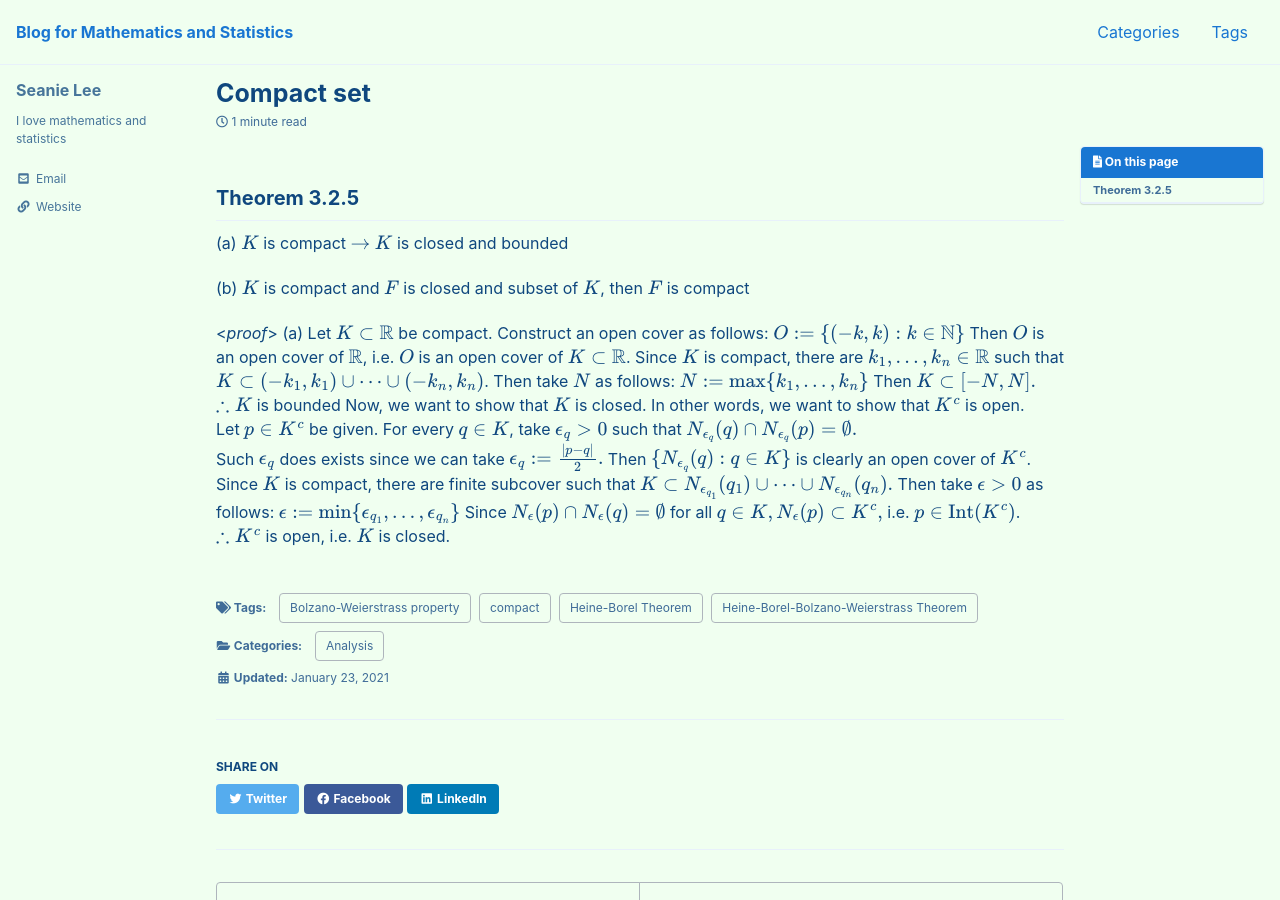
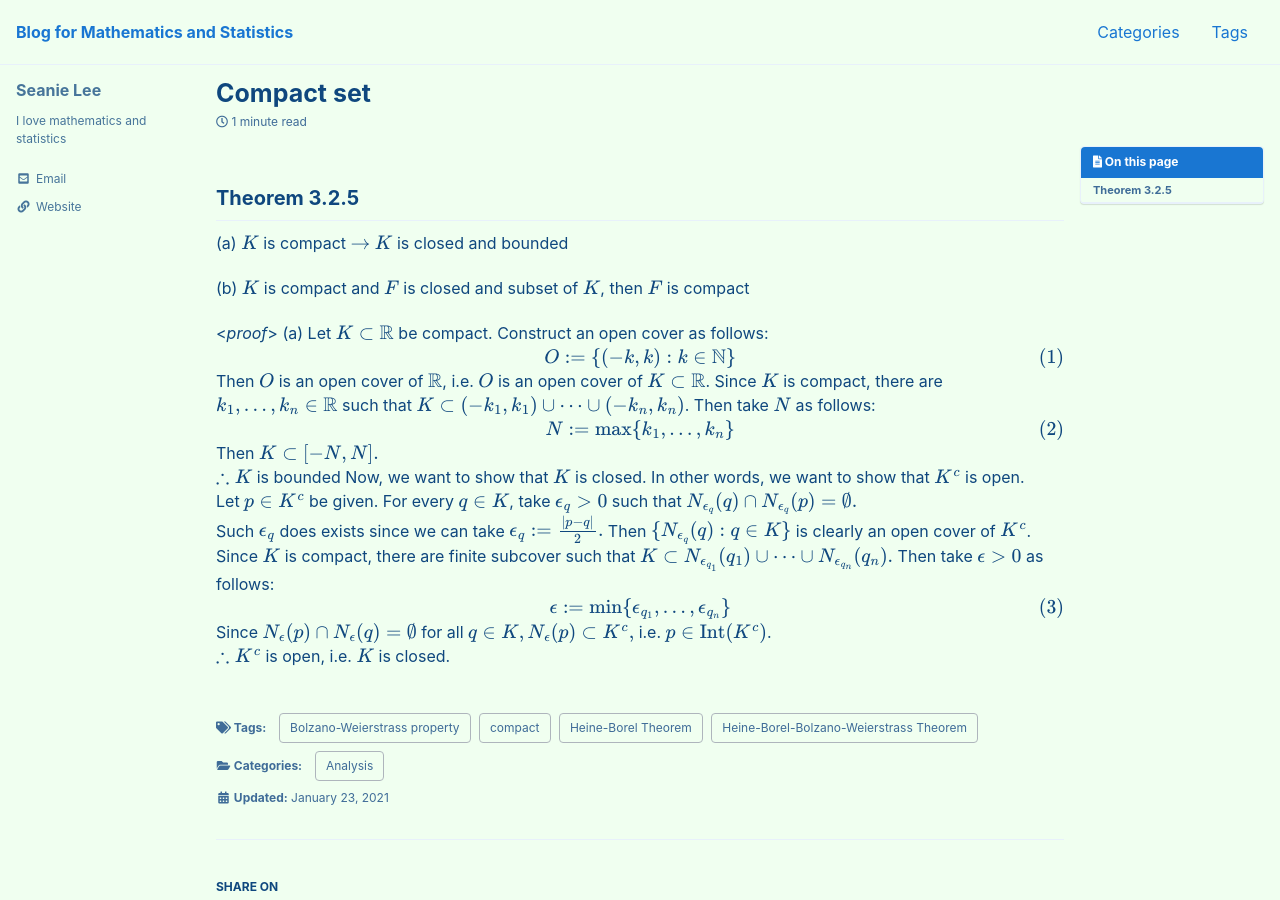
Before and after one commit to seanie12/blog, a Jekyll site: the page built from _posts/2021-01-23-compact.md, in a window 1280 px wide and 900 px high. Built offline with Jekyll 4.4.1, drawn with Linux system fonts in a browser that asks for light colours; cached includes are drawn as plain includes; formulas are drawn with MathJax 3.

Commit message:
Update 2021-01-23-compact.md

```diff
--- a/_posts/2021-01-23-compact.md
+++ b/_posts/2021-01-23-compact.md
@@ -26,11 +26,16 @@ comments : true
 <*proof*>
 (a) Let $K \subset \mathbb{R}$ be compact.  Construct an open cover as follows:
 $$
+\begin{align}
 O:=\{(-k,k): k \in \mathbb{N} \}
+\end{align}
 $$
 Then $O$ is an open cover of $\mathbb{R}$, i.e. $O$ is an open cover of $K\subset \mathbb{R}$.  Since $K$ is compact, there are $k_1, \ldots, k_n \in \mathbb{R}$ such that $K \subset(-k_1, k_1) \cup \cdots \cup (-k_n, k_n)$. Then take $N$ as follows:
- $$N := \max \{k_1, \ldots, k_n \}
  $$
+ \begin{align}
+ N := \max \{k_1, \ldots, k_n \}
+\end{align}
+$$
  Then $K \subset [-N, N].$ <br />
  $\therefore K$ is bounded
  Now, we want to show that $K$ is closed. In other words, we want to show that $K^c$ is open. <br />
@@ -38,8 +43,10 @@ Then $O$ is an open cover of $\mathbb{R}$, i.e. $O$ is an open cover of $K\subse
  Such $\epsilon_q$ does exists since we can take $\epsilon_q := \frac{|p-q|}{2}.$ Then $$\{ N_{\epsilon_q}(q): q\in K\} $$ is clearly an open cover of $K^c$. Since $K$ is compact, there are finite subcover such that $
  K \subset N_{\epsilon_{q_1}}(q_1) \cup \cdots \cup N_{\epsilon_{q_n}}(q_n).$ Then take $\epsilon >0$ as follows:
  $$
+ \begin{align}
  \epsilon := \min\{ \epsilon_{q_1},\ldots, \epsilon_{q_n}\}
- $$
+\end{align}
+$$
 Since $N_\epsilon (p) \cap N_{\epsilon}(q) = \emptyset$ for all $q \in K, N_\epsilon (p) \subset K^c,$ i.e. $p \in \text{Int}(K^c)$. <br />
 $\therefore K^c$ is open, i.e. $K$ is closed.
  $$\tag*{$\square$}$$
```
